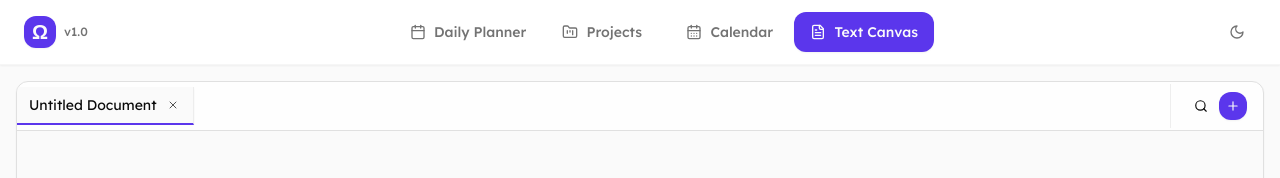
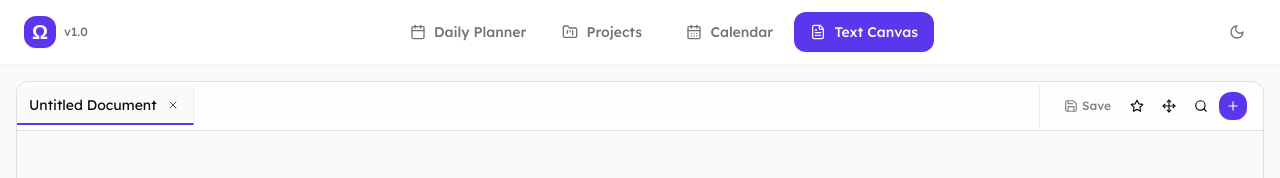
Before and after one commit to obihughes/omega-planner, a Next.js app: page /documents in a window 1280 px wide. Both pictures are taken after a click on the button 1233 px from the left and 106 px from the top of the page. Shown: the top 178 px of the page. Built offline with nearby package versions, Linux system fonts and the light colour scheme.

Commit message:
Add document title editing and manual save functionality - Added double-click to edit document titles - Moved save button to main controls header - Added star and move buttons to controls - Updated documentation - Fixed component interfaces and state management

```diff
--- a/components/documents/DocumentEditor.tsx
+++ b/components/documents/DocumentEditor.tsx
@@ -9,6 +9,7 @@ import CanvasTextEditor from './CanvasTextEditor';
 
 interface ExtendedDocumentEditorProps extends DocumentEditorProps {
   onStar?: () => void;
+  onChange?: () => void;
 }
 
 export default function DocumentEditor({
@@ -16,7 +17,8 @@ export default function DocumentEditor({
   onSave,
   onClose,
   onDelete,
-  onStar
+  onStar,
+  onChange
 }: ExtendedDocumentEditorProps) {
   const [content, setContent] = useState(document?.content || '');
   const [hasUnsavedChanges, setHasUnsavedChanges] = useState(false);
@@ -96,6 +98,7 @@ export default function DocumentEditor({
           onChange={(newContent: string) => {
             setContent(newContent);
             setHasUnsavedChanges(true);
+            onChange?.();
           }}
           className="h-full px-6 py-8 text-foreground"
           style={{
--- a/components/documents/Documents.tsx
+++ b/components/documents/Documents.tsx
@@ -4,7 +4,7 @@ import React, { useState, useEffect } from 'react';
 import { Document } from '@/types';
 import DocumentEditor from './DocumentEditor';
 import { useDocuments } from '@/hooks/useDocuments';
-import { Plus, X, Star, Search, FileText } from 'lucide-react';
+import { Plus, X, Star, Search, FileText, Save, Move } from 'lucide-react';
 import { Button } from '@/components/ui/button';
 import { cn } from '@/lib/utils';
 
@@ -20,8 +20,12 @@ export default function Documents() {
     clearSelection
   } = useDocuments();
 
+  const [editingDocumentId, setEditingDocumentId] = useState<string | null>(null);
+  const [editingTitle, setEditingTitle] = useState('');
   const [searchQuery, setSearchQuery] = useState('');
   const [showSearch, setShowSearch] = useState(false);
+  const [hasUnsavedChanges, setHasUnsavedChanges] = useState(false);
+  const [isAutoSaving, setIsAutoSaving] = useState(false);
 
   const filteredDocuments = documents.filter(doc =>
     doc.title.toLowerCase().includes(searchQuery.toLowerCase()) ||
@@ -46,6 +50,16 @@ export default function Documents() {
 
   const handleSaveDocument = (document: Document) => {
     updateDocument(document);
+    setHasUnsavedChanges(false);
+  };
+
+  const handleManualSave = () => {
+    if (selectedDocument && hasUnsavedChanges) {
+      setIsAutoSaving(true);
+      updateDocument(selectedDocument);
+      setHasUnsavedChanges(false);
+      setTimeout(() => setIsAutoSaving(false), 1000);
+    }
   };
 
   const handleCloseDocument = (documentId: string, e?: React.MouseEvent) => {
@@ -73,6 +87,31 @@ export default function Documents() {
 
   const getTruncatedTitle = (title: string, maxLength: number = 25) => {
     return title.length > maxLength ? title.substring(0, maxLength) + '...' : title;
+  };
+
+  const handleTitleDoubleClick = (document: Document) => {
+    setEditingDocumentId(document.id);
+    setEditingTitle(document.title);
+  };
+
+  const handleTitleChange = (e: React.ChangeEvent<HTMLInputElement>) => {
+    setEditingTitle(e.target.value);
+  };
+
+  const handleTitleBlur = () => {
+    if (editingDocumentId) {
+      const document = documents.find(doc => doc.id === editingDocumentId);
+      if (document && document.title !== editingTitle) {
+        updateDocument({ ...document, title: editingTitle });
+      }
+    }
+    setEditingDocumentId(null);
+  };
+
+  const handleTitleKeyDown = (e: React.KeyboardEvent<HTMLInputElement>) => {
+    if (e.key === 'Enter') {
+      handleTitleBlur();
+    }
   };
 
   return (
@@ -117,13 +156,25 @@ export default function Documents() {
                       : ""
                   )}
                 >
-                  <div className="flex items-center gap-1.5 flex-1 min-w-0">
+                  <div className="flex items-center gap-1.5 flex-1 min-w-0" onDoubleClick={() => handleTitleDoubleClick(document)}>
                     {document.isStarred && (
                       <Star className="w-3 h-3 text-yellow-500 fill-current flex-shrink-0" />
                     )}
-                    <span className="text-sm truncate">
-                      {getTruncatedTitle(document.title || 'Untitled')}
-                    </span>
+                    {editingDocumentId === document.id ? (
+                      <input
+                        type="text"
+                        value={editingTitle}
+                        onChange={handleTitleChange}
+                        onBlur={handleTitleBlur}
+                        onKeyDown={handleTitleKeyDown}
+                        className="text-sm bg-transparent outline-none focus:ring-0 border-0 p-0"
+                        autoFocus
+                      />
+                    ) : (
+                      <span className="text-sm truncate">
+                        {getTruncatedTitle(document.title || 'Untitled')}
+                      </span>
+                    )}
                   </div>
 
                   {/* Close button */}
@@ -145,11 +196,48 @@ export default function Documents() {
 
           {/* Controls */}
           <div className="flex items-center gap-1 px-4 py-2 border-l border-border/50">
+            {selectedDocument && (
+              <>
+                <Button
+                  variant="ghost"
+                  size="sm"
+                  onClick={handleManualSave}
+                  disabled={!hasUnsavedChanges || isAutoSaving}
+                  className="h-7 px-2 text-xs"
+                  title="Save document"
+                >
+                  <Save className="w-3.5 h-3.5 mr-1" />
+                  {isAutoSaving ? 'Saving...' : 'Save'}
+                </Button>
+                <Button
+                  variant="ghost"
+                  size="sm"
+                  onClick={() => starDocument(selectedDocument.id)}
+                  className="h-7 w-7 p-0"
+                  title="Star document"
+                >
+                  {selectedDocument.isStarred ? (
+                    <Star className="w-3.5 h-3.5 text-yellow-500 fill-current" />
+                  ) : (
+                    <Star className="w-3.5 h-3.5" />
+                  )}
+                </Button>
+                <Button
+                  variant="ghost"
+                  size="sm"
+                  className="h-7 w-7 p-0"
+                  title="Move document"
+                >
+                  <Move className="w-3.5 h-3.5" />
+                </Button>
+              </>
+            )}
             <Button
               variant={showSearch ? "default" : "ghost"}
               size="sm"
               onClick={() => setShowSearch(!showSearch)}
               className="h-7 w-7 p-0"
+              title="Search documents"
             >
               <Search className="w-3.5 h-3.5" />
             </Button>
@@ -157,6 +245,7 @@ export default function Documents() {
               onClick={handleCreateDocument}
               size="sm"
               className="h-7 w-7 p-0"
+              title="Create new document"
             >
               <Plus className="w-3.5 h-3.5" />
             </Button>
@@ -169,10 +258,14 @@ export default function Documents() {
         {selectedDocument ? (
           <DocumentEditor
             document={selectedDocument}
-            onSave={handleSaveDocument}
+            onSave={(doc) => {
+              handleSaveDocument(doc);
+              setHasUnsavedChanges(false);
+            }}
             onClose={() => handleCloseDocument(selectedDocument.id)}
             onDelete={handleDeleteDocument}
             onStar={() => starDocument(selectedDocument.id)}
+            onChange={() => setHasUnsavedChanges(true)}
           />
         ) : (
           <div className="flex-1 flex items-center justify-center text-muted-foreground">
```
Also changed, not shown: 1 other file (tests, documents, lock files or other folders).
